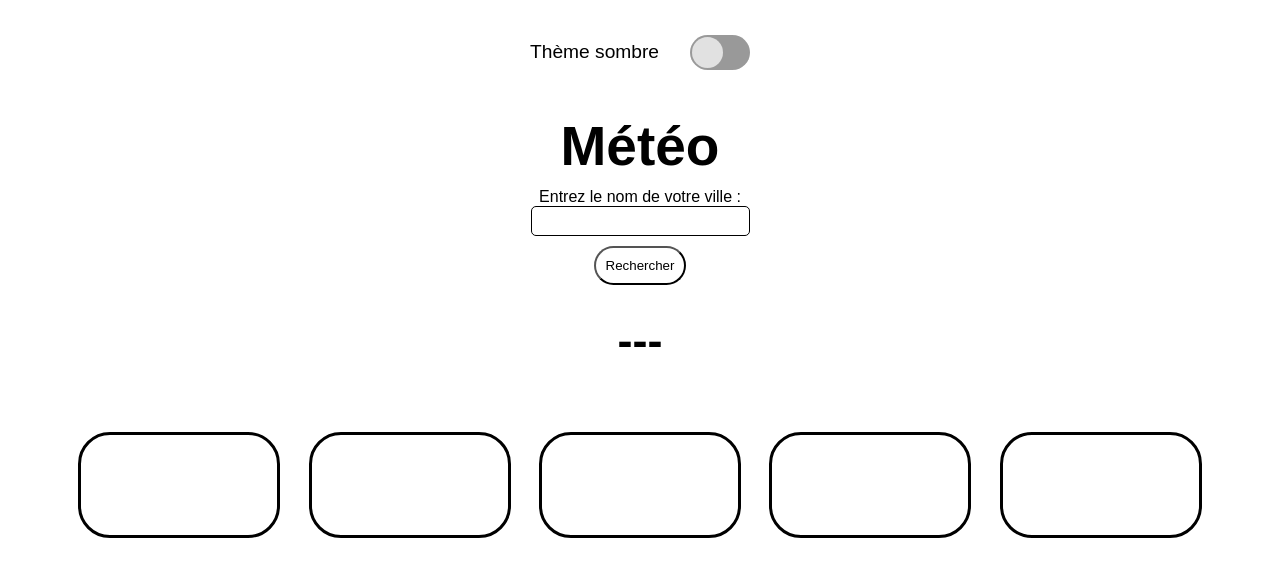
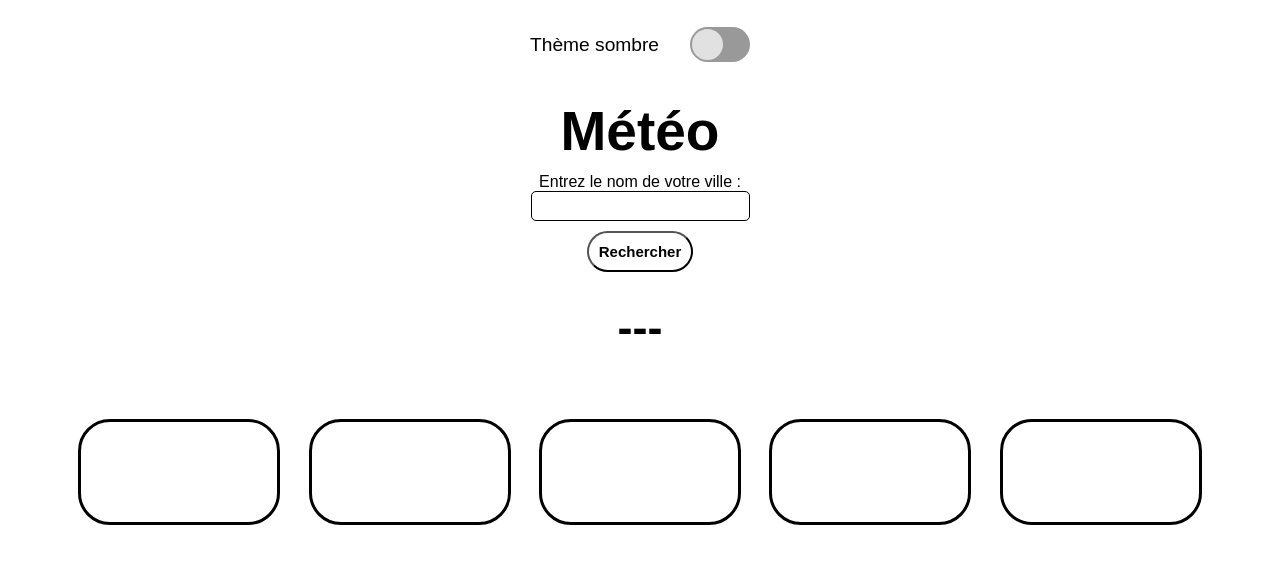
Before and after one commit to Smilen9/meteojS, a website: page index.html in a window 1280 px wide. Drawn offline with Linux system fonts and the light colour scheme; no server answers; some icons are missing.

```diff
--- a/script.js
+++ b/script.js
@@ -22,7 +22,7 @@
 .then((data) => {
     cityTitle.innerHTML = data.name;
     description.innerHTML = "description : " + data.weather[0].description;
-    temperature.innerHTML = "température : " + data.main.temp;
+    temperature.innerHTML = "température : " + data.main.temp + " °C";
     vent.innerHTML = "vent : " + data.wind.speed + ' km/h';
     humidite.innerHTML = "humidité : " + data.main.humidity + ' %';
     pressure.innerHTML = " pression atmosphérique :" + data.main.pressure + " hPa";
--- a/style.css
+++ b/style.css
@@ -49,6 +49,8 @@
 
   .btn{
     border-radius: 2rem;
+    font-size: 15px;
+    font-weight: bolder;
     padding: 10px;
     cursor: pointer;
     background-color: transparent;
@@ -74,7 +76,7 @@
     justify-content: space-between;
     padding: 2rem;
     width: 220px;
-    height: 40px;
+    height: 25px;
   }
   .citysearch #containerBtn #darkmode {
     font-size: 1.2em;
```
